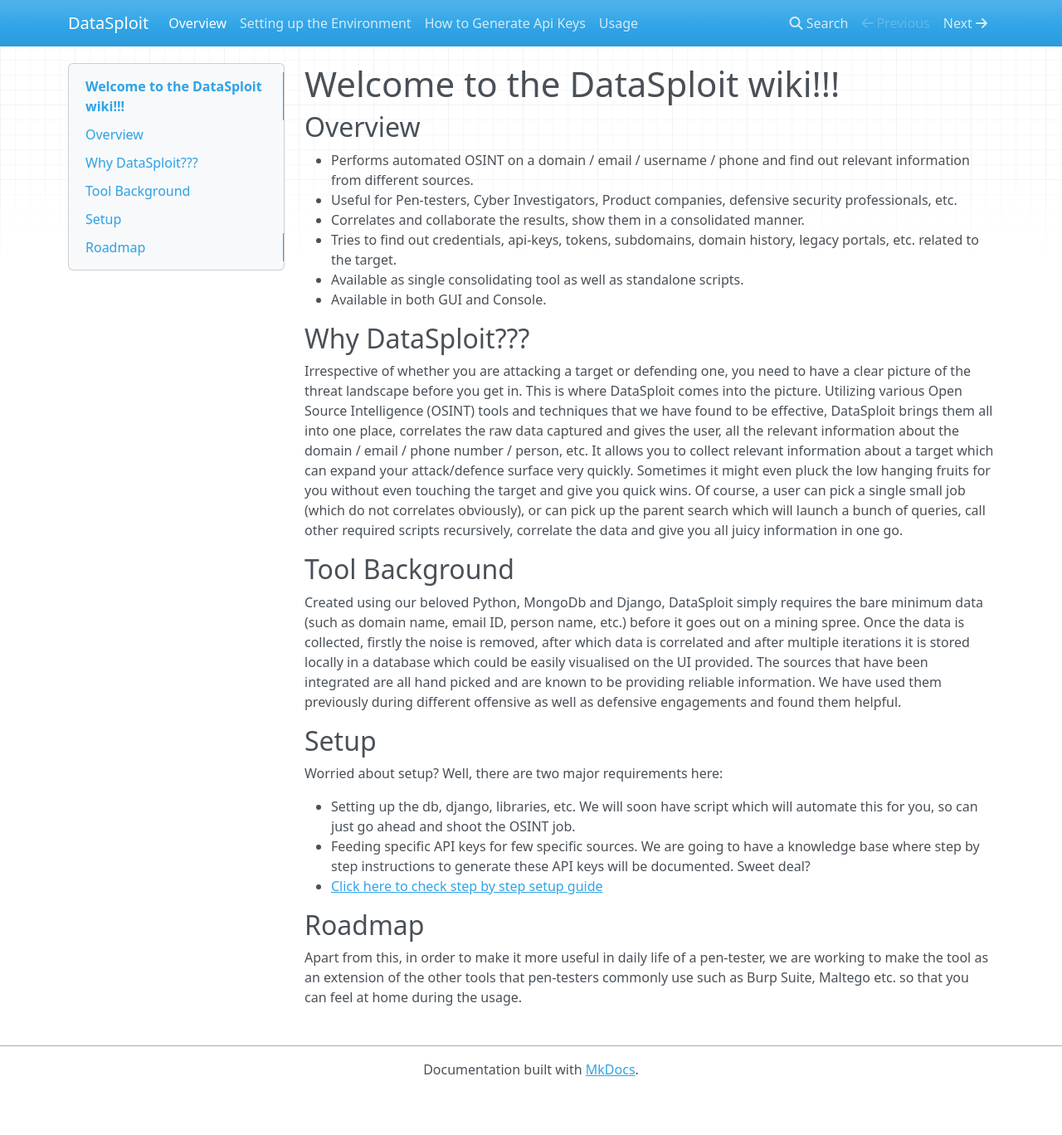
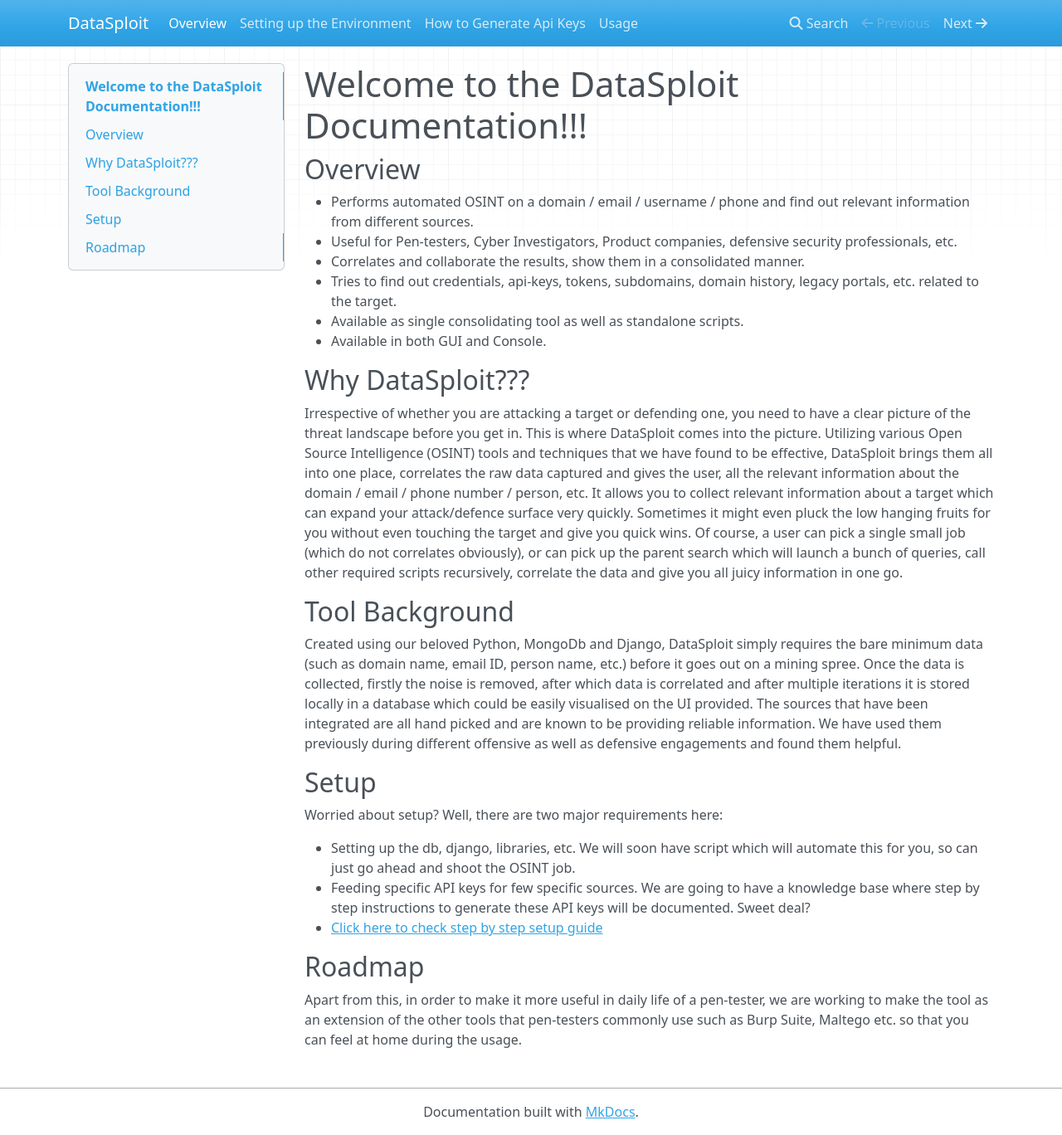
Before and after one commit to dvopsway/datasploit, an MkDocs documentation site: the page built from docs/index.md, in a window 1280 px wide and 1368 px high. Shown: the whole window at 83% size. Built offline with MkDocs 1.6.1, drawn with Linux system fonts in a browser that asks for light colours; nearby versions of some CDN libraries; old or Windows-style settings are respelled for this version of MkDocs.

Commit message:
More detailed documentation

```diff
--- a/docs/index.md
+++ b/docs/index.md
@@ -1,4 +1,4 @@
-# Welcome to the DataSploit wiki!!!
+# Welcome to the DataSploit Documentation!!!
 ## Overview
 
 * Performs automated OSINT on a domain / email / username / phone and find out relevant information from different sources.
```
